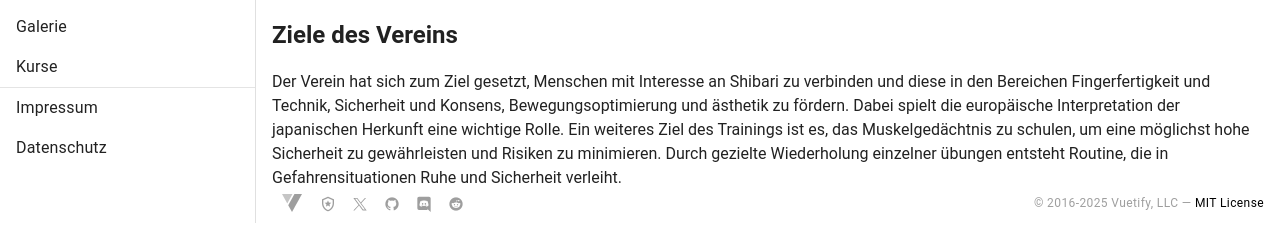
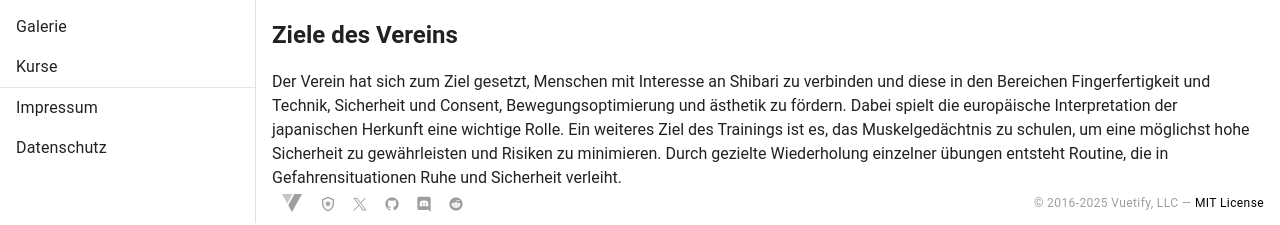
Before and after one commit to osada-kinbaku-ev/kinbaku-static, a Vue app: page /#/verein in a window 1280 px wide. Shown: the part 577-802 px from the top of the page. Built offline with nearby package versions, Linux system fonts and the light colour scheme.

Commit message:
Change Konsen[st] to Consent

```diff
--- a/src/pages/infos.vue
+++ b/src/pages/infos.vue
@@ -110,7 +110,7 @@
     Vor jeder Shibari-Session ist es unerlässlich, offen zu kommunizieren und die ausdrückliche Einwilligung aller Beteiligten einzuholen.
   </p>
   <p>
-    Dies sollte auch Signale für das Abbrechen oder Anpassen der Aktivität einschließen. Mehr Details und unsere Trainingskultur findet Ihr <a href="http://www.kinbaku-dojo.de/konsent">hier</a>.
+    Dies sollte auch Signale für das Abbrechen oder Anpassen der Aktivität einschließen. Mehr Details und unsere Trainingskultur findet Ihr <router-link to="training-und-workshops#training">hier</router-link>.
   </p>
 
   <h3>Ausbildung durch erfahrene Trainerinnen und Trainer:</h3>
@@ -127,7 +127,7 @@
   <h2 id="consent">Consent</h2>
 
   <p>
-    Es ist wichtig, dass Zustimmung jederzeit freiwillig und bewusst von allen erteilt wird, und dass die Grenzen und Wünsche aller Beteiligten respektiert werden. Im Osada Kinbaku Dojo e.V. messen wir dem Konsens einen großen Wert zu, um eine sichere und positive Erfahrung für alle Beteiligten zu gewährleisten.
+    Es ist wichtig, dass Zustimmung jederzeit freiwillig und bewusst von allen erteilt wird, und dass die Grenzen und Wünsche aller Beteiligten respektiert werden. Im Osada Kinbaku Dojo e.V. messen wir dem Consent einen großen Wert zu, um eine sichere und positive Erfahrung für alle Beteiligten zu gewährleisten.
   </p>
   <p>
     Das Konzept des &quot;Wheel of Consent&quot; nach Betty Martin ist ein wichtiger Bestandteil unseres Ansatzes, um sicherzustellen, dass alle Handlungen einvernehmlich erfolgen und die Wünsche und Grenzen aller Individuen respektiert werden.
@@ -142,7 +142,7 @@
     Kostenloses Infomaterial zum &quot;Wheel of Consent&quot; findet ihr auf der Seite von Betty Martin: <a href="https://bettymartin.org/wp-content/uploads/2020/10/German.pdf">Wheel of Consent</a>
   </p>
   <p>
-    Trotzdem sollte beachtet werden, dass alles Wissen und Lernen auch hier dazu dient, Risiken zu minimieren. Das Risiko einer ungewollten Konsensverletzung, damit meinen wir das unbewusste und nicht beabsichtigte übertreten einer Grenze, kann nur sehr schwer komplett vermieden werden, wie auch bei physischen Unfällen.
+    Trotzdem sollte beachtet werden, dass alles Wissen und Lernen auch hier dazu dient, Risiken zu minimieren. Das Risiko einer ungewollten Consent-Verletzung, damit meinen wir das unbewusste und nicht beabsichtigte übertreten einer Grenze, kann nur sehr schwer komplett vermieden werden, wie auch bei physischen Unfällen.
   </p>
   <p>
     Hier ist es wichtig, einen wohlwollenden Umgang miteinander zu pflegen, Verantwortung zu übernehmen und Reflektion zuzulassen. In Einzelfällen kann es sinnvoll sein, Mediator:innen einzuschalten. Falls ihr ein Anliegen habt, scheut euch nicht, uns anzusprechen.
--- a/src/pages/verein.vue
+++ b/src/pages/verein.vue
@@ -20,7 +20,7 @@
 
   <h2 id="ziele">Ziele des Vereins</h2>
   <p>
-    Der Verein hat sich zum Ziel gesetzt, Menschen mit Interesse an Shibari zu verbinden und diese in den Bereichen Fingerfertigkeit und Technik, Sicherheit und Konsens, Bewegungsoptimierung und ästhetik zu fördern. Dabei spielt die europäische Interpretation der japanischen Herkunft eine wichtige Rolle.
+    Der Verein hat sich zum Ziel gesetzt, Menschen mit Interesse an Shibari zu verbinden und diese in den Bereichen Fingerfertigkeit und Technik, Sicherheit und Consent, Bewegungsoptimierung und ästhetik zu fördern. Dabei spielt die europäische Interpretation der japanischen Herkunft eine wichtige Rolle.
     Ein weiteres Ziel des Trainings ist es, das Muskelgedächtnis zu schulen, um eine möglichst hohe Sicherheit zu gewährleisten und Risiken zu minimieren. Durch gezielte Wiederholung einzelner übungen entsteht Routine, die in Gefahrensituationen Ruhe und Sicherheit verleiht.
   </p>
   <p>
```
